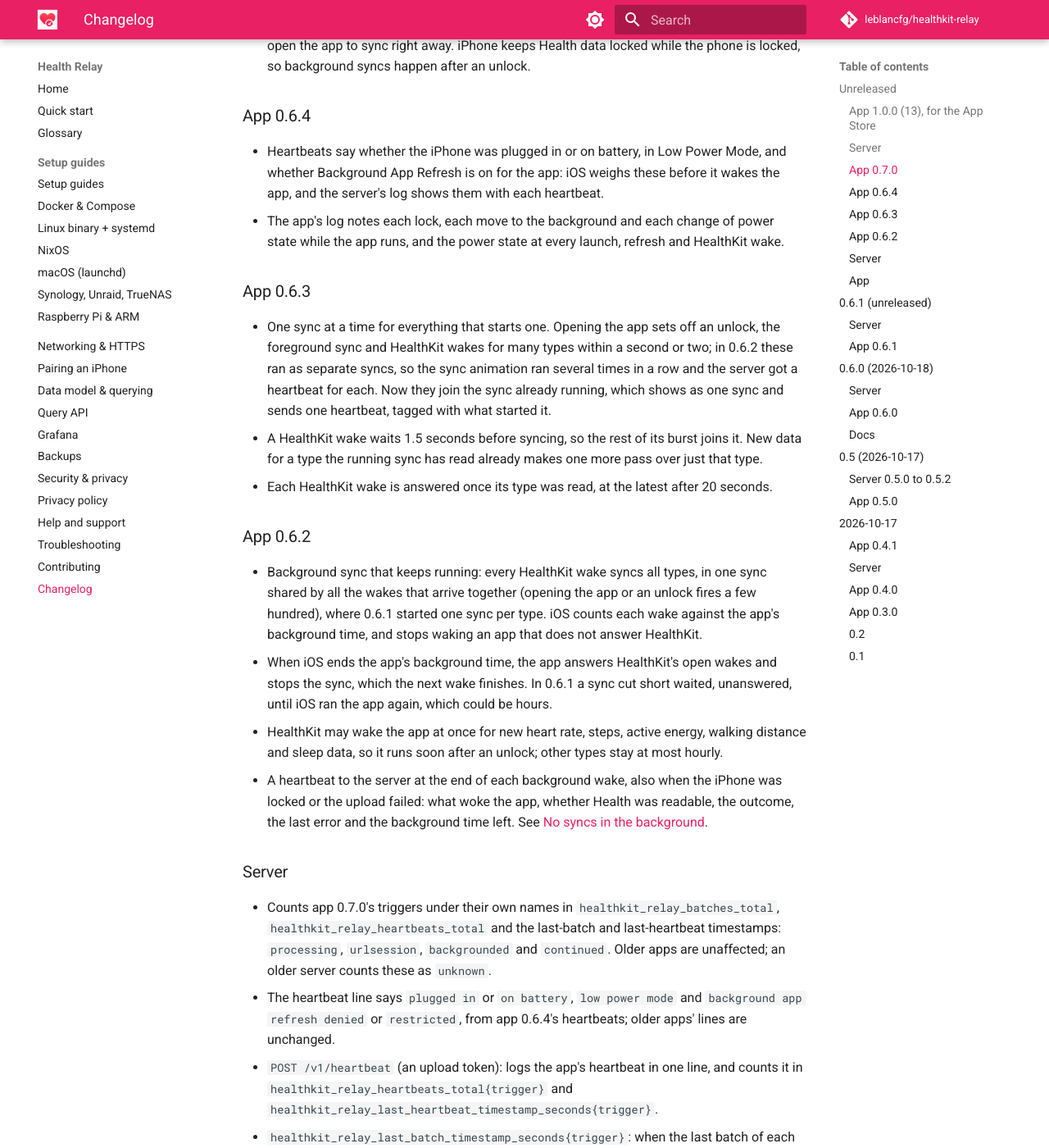
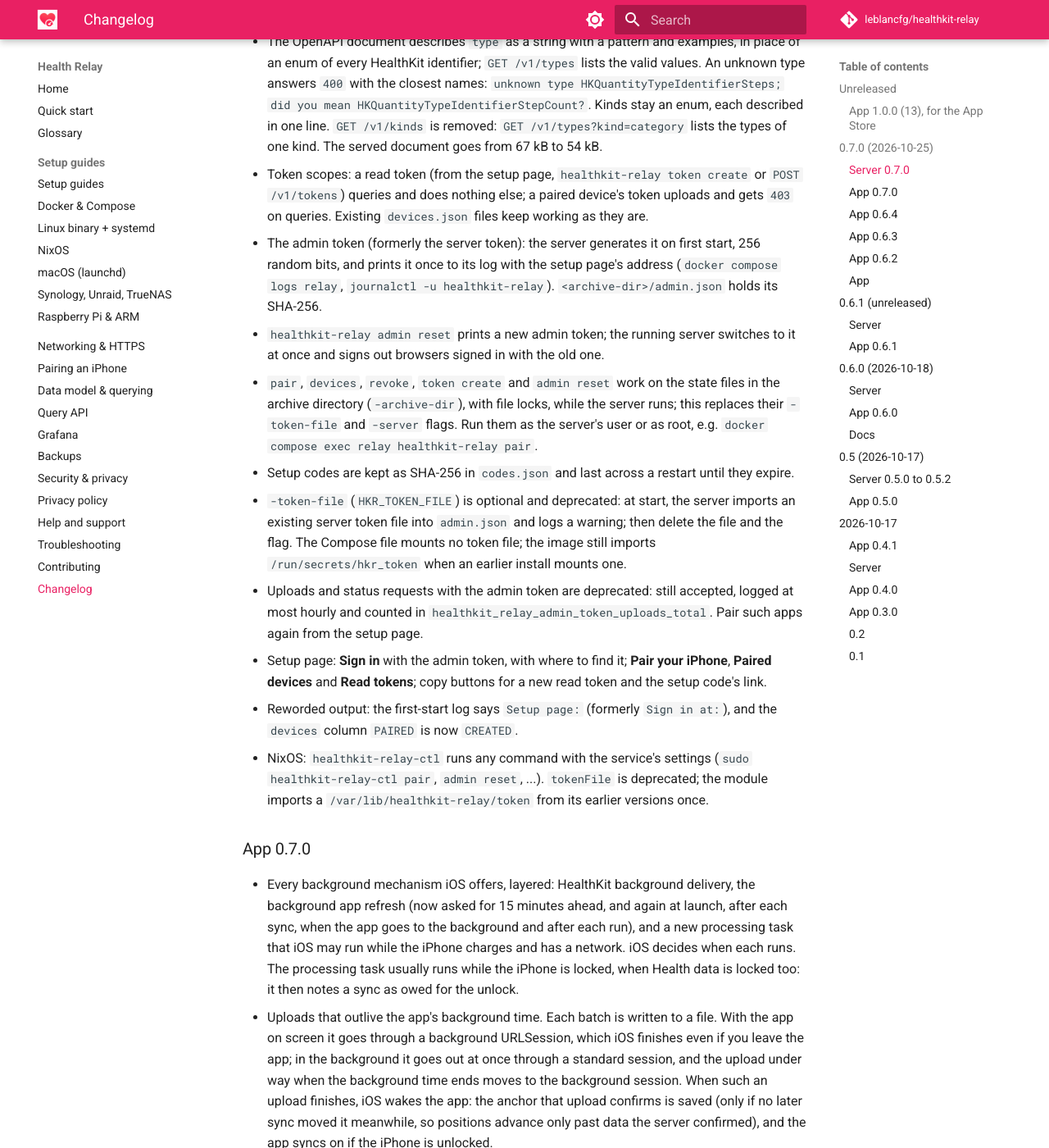
Before and after one commit to leblancfg/healthkit-relay, an MkDocs documentation site: the page built from docs/changelog.md, in a window 1280 px wide and 1400 px high, scrolled down 2575 px. Shown: the whole window at 82% size. Built offline with MkDocs 1.6.1 and Material for MkDocs 9.7.7, drawn with Linux system fonts in a browser that asks for light colours; comment, search, counter and statistics services are not loaded; some of the changed text lies outside the part shown.

Commit message:
Changelog: server 0.7.0, the first release on GitHub Releases; setup guides name 0.7.0

````diff
--- a/docs/changelog.md
+++ b/docs/changelog.md
@@ -41,7 +41,12 @@
 - Info.plist: the local network permission explains itself, export compliance is declared
   (HTTPS only), and the app requires HealthKit.
 
-### Server
+## 0.7.0 (2026-10-25)
+
+The first server release on GitHub Releases: binaries for Linux, macOS and FreeBSD (amd64
+and arm64) with the systemd unit, and `checksums.txt`.
+
+### Server 0.7.0
 
 - A server ID per archive (`server.json`) and the preferred address in `GET /v1/status` and
   in the answer to each heartbeat (now `200` with JSON); `GET /v1/server` answers the ID
@@ -61,6 +66,62 @@
   revocation survives a power loss. Erasing a device with nothing stored returns at once.
   Setup page forms without Fetch Metadata must carry the page's own Origin.
 - Docker Compose: Grafana listens on this computer only unless `GRAFANA_BIND` says otherwise.
+
+- Counts app 0.7.0's triggers under their own names in `healthkit_relay_batches_total`,
+  `healthkit_relay_heartbeats_total` and the last-batch and last-heartbeat timestamps:
+  `processing`, `urlsession`, `backgrounded` and `continued`. Older apps are unaffected; an
+  older server counts these as `unknown`.
+- The heartbeat line says `plugged in` or `on battery`, `low power mode` and `background app
+  refresh denied` or `restricted`, from app 0.6.4's heartbeats; older apps' lines are
+  unchanged.
+- `POST /v1/heartbeat` (an upload token): logs the app's heartbeat in one line, and counts
+  it in `healthkit_relay_heartbeats_total{trigger}` and
+  `healthkit_relay_last_heartbeat_timestamp_seconds{trigger}`.
+- `healthkit_relay_last_batch_timestamp_seconds{trigger}`: when the last batch of each
+  trigger arrived.
+- Refused tokens are logged (at most every 10 seconds, with a count of the others): method,
+  path, client address, user agent and a 6-character prefix of the token's SHA-256.
+- Query API, turned on with `-query-duckdb`: read-only endpoints for the type catalog,
+  samples and daily or hourly aggregates, with time zones and Apple-style source
+  de-duplication. The binary serves an OpenAPI 3.1 document at `/openapi.json` and Swagger UI
+  at `/docs`. Each query runs in a locked-down `duckdb` process. See
+  [Query API](query-api.md).
+- The OpenAPI document describes `type` as a string with a pattern and examples, in place of
+  an enum of every HealthKit identifier; `GET /v1/types` lists the valid values. An unknown
+  type answers `400` with the closest names: `unknown type HKQuantityTypeIdentifierSteps; did
+  you mean HKQuantityTypeIdentifierStepCount?`. Kinds stay an enum, each described in one
+  line. `GET /v1/kinds` is removed: `GET /v1/types?kind=category` lists the types of one
+  kind. The served document goes from 67 kB to 54 kB.
+- Token scopes: a read token (from the setup page, `healthkit-relay token create` or
+  `POST /v1/tokens`) queries and does nothing else; a paired device's token uploads and gets
+  `403` on queries. Existing `devices.json` files keep working as they are.
+- The admin token (formerly the server token): the server generates it on first start, 256
+  random bits, and prints it once to its log with the setup page's address
+  (`docker compose logs relay`, `journalctl -u healthkit-relay`). `<archive-dir>/admin.json`
+  holds its SHA-256.
+- `healthkit-relay admin reset` prints a new admin token; the running server switches to it
+  at once and signs out browsers signed in with the old one.
+- `pair`, `devices`, `revoke`, `token create` and `admin reset` work on the state files in
+  the archive directory (`-archive-dir`), with file locks, while the server runs; this
+  replaces their `-token-file` and `-server` flags. Run them as the server's user or as root,
+  e.g. `docker compose exec relay healthkit-relay pair`.
+- Setup codes are kept as SHA-256 in `codes.json` and last across a restart until they
+  expire.
+- `-token-file` (`HKR_TOKEN_FILE`) is optional and deprecated: at start, the server imports
+  an existing server token file into `admin.json` and logs a warning; then delete the file
+  and the flag. The Compose file mounts no token file; the image still imports
+  `/run/secrets/hkr_token` when an earlier install mounts one.
+- Uploads and status requests with the admin token are deprecated: still accepted, logged at
+  most hourly and counted in `healthkit_relay_admin_token_uploads_total`. Pair such apps
+  again from the setup page.
+- Setup page: **Sign in** with the admin token, with where to find it; **Pair your iPhone**,
+  **Paired devices** and **Read tokens**; copy buttons for a new read token and the setup
+  code's link.
+- Reworded output: the first-start log says `Setup page:` (formerly `Sign in at:`), and the
+  `devices` column `PAIRED` is now `CREATED`.
+- NixOS: `healthkit-relay-ctl` runs any command with the service's settings
+  (`sudo healthkit-relay-ctl pair`, `admin reset`, ...). `tokenFile` is deprecated; the
+  module imports a `/var/lib/healthkit-relay/token` from its earlier versions once.
 
 ### App 0.7.0
 
@@ -122,64 +183,6 @@
   locked or the upload failed: what woke the app, whether Health was readable, the outcome,
   the last error and the background time left. See
   [No syncs in the background](troubleshooting.md#no-syncs-in-the-background).
-
-### Server
-
-- Counts app 0.7.0's triggers under their own names in `healthkit_relay_batches_total`,
-  `healthkit_relay_heartbeats_total` and the last-batch and last-heartbeat timestamps:
-  `processing`, `urlsession`, `backgrounded` and `continued`. Older apps are unaffected; an
-  older server counts these as `unknown`.
-- The heartbeat line says `plugged in` or `on battery`, `low power mode` and `background app
-  refresh denied` or `restricted`, from app 0.6.4's heartbeats; older apps' lines are
-  unchanged.
-- `POST /v1/heartbeat` (an upload token): logs the app's heartbeat in one line, and counts
-  it in `healthkit_relay_heartbeats_total{trigger}` and
-  `healthkit_relay_last_heartbeat_timestamp_seconds{trigger}`.
-- `healthkit_relay_last_batch_timestamp_seconds{trigger}`: when the last batch of each
-  trigger arrived.
-- Refused tokens are logged (at most every 10 seconds, with a count of the others): method,
-  path, client address, user agent and a 6-character prefix of the token's SHA-256.
-- Query API, turned on with `-query-duckdb`: read-only endpoints for the type catalog,
-  samples and daily or hourly aggregates, with time zones and Apple-style source
-  de-duplication. The binary serves an OpenAPI 3.1 document at `/openapi.json` and Swagger UI
-  at `/docs`. Each query runs in a locked-down `duckdb` process. See
-  [Query API](query-api.md).
-- The OpenAPI document describes `type` as a string with a pattern and examples, in place of
-  an enum of every HealthKit identifier; `GET /v1/types` lists the valid values. An unknown
-  type answers `400` with the closest names: `unknown type HKQuantityTypeIdentifierSteps; did
-  you mean HKQuantityTypeIdentifierStepCount?`. Kinds stay an enum, each described in one
-  line. `GET /v1/kinds` is removed: `GET /v1/types?kind=category` lists the types of one
-  kind. The served document goes from 67 kB to 54 kB.
-- Token scopes: a read token (from the setup page, `healthkit-relay token create` or
-  `POST /v1/tokens`) queries and does nothing else; a paired device's token uploads and gets
-  `403` on queries. Existing `devices.json` files keep working as they are.
-- The admin token (formerly the server token): the server generates it on first start, 256
-  random bits, and prints it once to its log with the setup page's address
-  (`docker compose logs relay`, `journalctl -u healthkit-relay`). `<archive-dir>/admin.json`
-  holds its SHA-256.
-- `healthkit-relay admin reset` prints a new admin token; the running server switches to it
-  at once and signs out browsers signed in with the old one.
-- `pair`, `devices`, `revoke`, `token create` and `admin reset` work on the state files in
-  the archive directory (`-archive-dir`), with file locks, while the server runs; this
-  replaces their `-token-file` and `-server` flags. Run them as the server's user or as root,
-  e.g. `docker compose exec relay healthkit-relay pair`.
-- Setup codes are kept as SHA-256 in `codes.json` and last across a restart until they
-  expire.
-- `-token-file` (`HKR_TOKEN_FILE`) is optional and deprecated: at start, the server imports
-  an existing server token file into `admin.json` and logs a warning; then delete the file
-  and the flag. The Compose file mounts no token file; the image still imports
-  `/run/secrets/hkr_token` when an earlier install mounts one.
-- Uploads and status requests with the admin token are deprecated: still accepted, logged at
-  most hourly and counted in `healthkit_relay_admin_token_uploads_total`. Pair such apps
-  again from the setup page.
-- Setup page: **Sign in** with the admin token, with where to find it; **Pair your iPhone**,
-  **Paired devices** and **Read tokens**; copy buttons for a new read token and the setup
-  code's link.
-- Reworded output: the first-start log says `Setup page:` (formerly `Sign in at:`), and the
-  `devices` column `PAIRED` is now `CREATED`.
-- NixOS: `healthkit-relay-ctl` runs any command with the service's settings
-  (`sudo healthkit-relay-ctl pair`, `admin reset`, ...). `tokenFile` is deprecated; the
-  module imports a `/var/lib/healthkit-relay/token` from its earlier versions once.
 
 ### App
 
--- a/docs/setup/docker.md
+++ b/docs/setup/docker.md
@@ -13,12 +13,12 @@
 | Tag | What |
 |---|---|
 | `latest` | the latest release |
-| `X.Y.Z`, e.g. `0.6.0` | one release |
-| `X.Y`, e.g. `0.6` | the latest patch release of that minor line |
+| `X.Y.Z`, e.g. `0.7.0` | one release |
+| `X.Y`, e.g. `0.7` | the latest patch release of that minor line |
 | `X` | the latest release of that major line (from 1.0 on) |
 | `edge`, `sha-<commit>` | the main branch, between releases |
 
-To choose when you update, pin a version: `HKR_VERSION=0.6.0` in `.env` (see below).
+To choose when you update, pin a version: `HKR_VERSION=0.7.0` in `.env` (see below).
 
 The image sets `HKR_LISTEN=:8080` and `HKR_ARCHIVE_DIR=/data`, so you mount the archive at
 `/data` and set the server address. Every other [flag](index.md#configuration) can be set
@@ -100,7 +100,7 @@
 |---|---|
 | `HKR_USER` | required: the `uid:gid` (user and group IDs) the server runs as. Use your own, so that `./data` stays yours and is backed up with the folder |
 | `HKR_PUBLIC_URL` | required: the server address, put in setup codes, e.g. `http://192.168.1.10:8080` or `https://health.example.com` |
-| `HKR_VERSION` | image tag, default `latest`; e.g. `HKR_VERSION=0.6.0` to pin |
+| `HKR_VERSION` | image tag, default `latest`; e.g. `HKR_VERSION=0.7.0` to pin |
 | `HKR_PORT` | port on the host, default `8080` |
 | `HKR_FORWARD_URL` | optional: forward numeric samples to a metrics database (below) |
 
--- a/docs/setup/linux.md
+++ b/docs/setup/linux.md
@@ -21,7 +21,7 @@
    the newest version on the releases page:
 
     ```sh
-    VERSION=0.6.0
+    VERSION=0.7.0
     ARCH=$(uname -m | sed 's/x86_64/amd64/;s/aarch64/arm64/')
     cd "$(mktemp -d)"
     curl -fLO "https://github.com/leblancfg/healthkit-relay/releases/download/v${VERSION}/healthkit-relay_${VERSION}_linux_${ARCH}.tar.gz"
@@ -33,7 +33,7 @@
     ```
 
     `sha256sum` prints `OK` after the archive's name, and the last command prints the
-    version, e.g. `0.6.0`.
+    version, e.g. `0.7.0`.
 
 To build from source instead, with Go: `make server-build` writes `bin/healthkit-relay`, and
 the unit is in the repository's `packaging/` folder.
--- a/docs/setup/macos.md
+++ b/docs/setup/macos.md
@@ -26,7 +26,7 @@
     healthkit-relay -version
     ```
 
-    The last command prints the version, e.g. `0.6.0`.
+    The last command prints the version, e.g. `0.7.0`.
 
 With Nix, `nix profile install github:leblancfg/healthkit-relay` installs it instead.
 
--- a/docs/setup/nas.md
+++ b/docs/setup/nas.md
@@ -10,7 +10,7 @@
 
 | Setting | Value |
 |---|---|
-| Image | `ghcr.io/leblancfg/healthkit-relay:latest`, or a version tag, e.g. `0.6.0` |
+| Image | `ghcr.io/leblancfg/healthkit-relay:latest`, or a version tag, e.g. `0.7.0` |
 | Port | container `8080` → host `8080` (or another free port) |
 | Folder | a shared folder for the archive, e.g. `/volume1/docker/healthkit-relay/data` → `/data` |
 | `HKR_PUBLIC_URL` | the server address, e.g. `http://192.168.1.10:8080`, or your HTTPS address |
````
